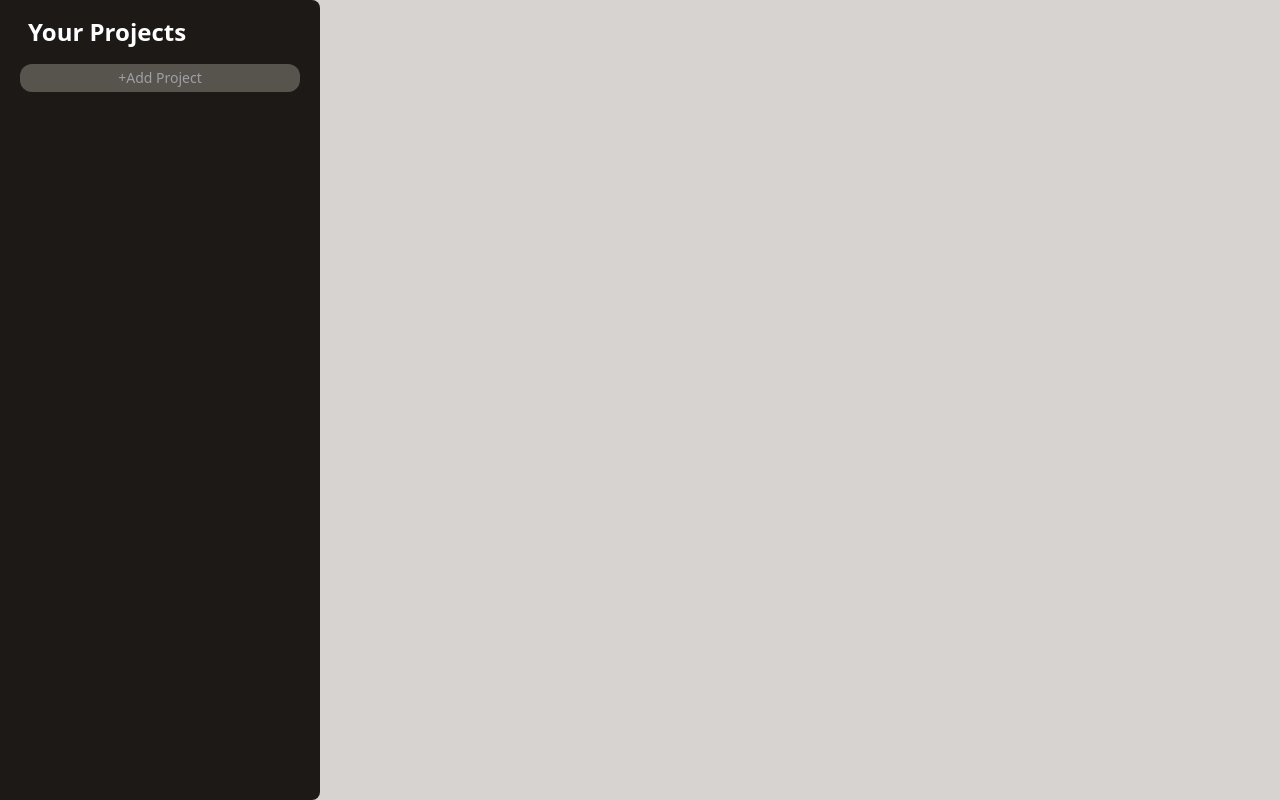
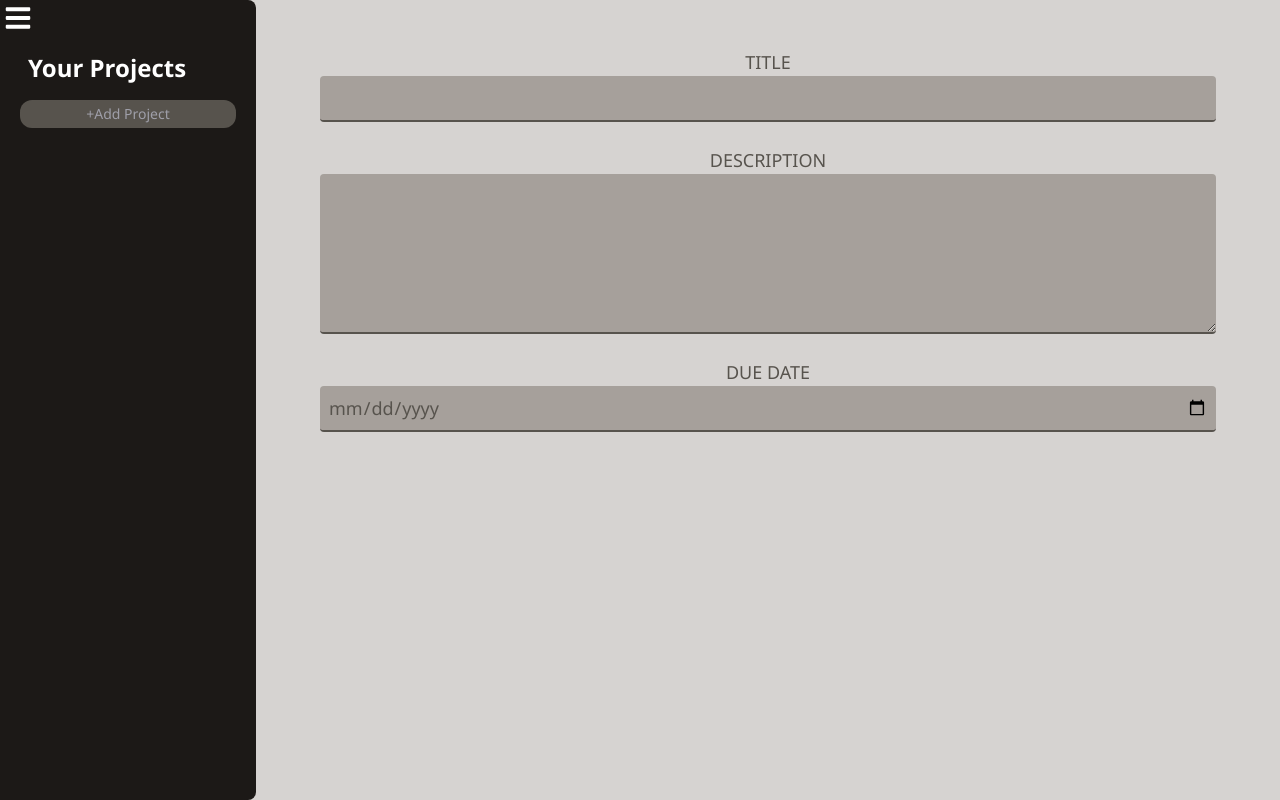
Before and after one commit to kielakjr/project-management-app, a React (Vite) app: page / in a window 1280 px wide. Built offline with nearby package versions, Linux system fonts and the light colour scheme.

Commit message:
Added option to hide sidebar and base for projectadder

```diff
--- a/package.json
+++ b/package.json
@@ -13,6 +13,7 @@
     "@tailwindcss/vite": "^4.1.17",
     "react": "^19.2.0",
     "react-dom": "^19.2.0",
+    "react-icons": "^5.5.0",
     "tailwindcss": "^4.1.17"
   },
   "devDependencies": {
--- a/src/App.jsx
+++ b/src/App.jsx
@@ -1,10 +1,12 @@
 import React from 'react'
 import Sidebar from './components/Sidebar'
+import ProjectAdder from './components/ProjectAdder'
 
 const App = () => {
   return (
-    <div>
+    <div className="flex flex-row" >
       <Sidebar />
+      <ProjectAdder />
     </div>
   )
 }
--- /dev/null
+++ b/src/components/ProjectAdder.jsx
@@ -0,0 +1,18 @@
+import React from 'react'
+
+const inputStyles = "bg-stone-400 border-b-2 rounded md:w-full max-w-4xl p-2 focus:outline-none focus:ring-2 focus:ring-stone-600 md:mx-auto mb-6";
+
+const ProjectAdder = () => {
+  return (
+    <div className='w-4/5 left-1/5 text-lg text-stone-600 flex flex-col p-4 md:p-12 md:items-center h-screen overflow-y-auto'>
+      <h1>TITLE</h1>
+      <input className={inputStyles}  type="text" />
+      <h1>DESCRIPTION</h1>
+      <textarea className={inputStyles + " h-40"}  type="text" />
+      <h1>DUE DATE</h1>
+      <input className={inputStyles}  type="date" />
+    </div>
+  )
+}
+
+export default ProjectAdder
--- a/src/components/Sidebar.jsx
+++ b/src/components/Sidebar.jsx
@@ -1,11 +1,22 @@
-import React from 'react'
+import React, { useState } from 'react'
+import { FaBars } from 'react-icons/fa'
 
 const Sidebar = () => {
+
+  const [isOpen, setIsOpen] = useState(true)
+
   return (
-    <div className="h-screen w-1/4 bg-stone-900 fixed rounded-r-lg flex flex-col">
-      <h1 className="text-white ml-3 text-2xl font-bold p-4">Your Projects</h1>
-      <button className="w-auto bg-stone-600 p-1 rounded-xl mx-5 text-sm text-zinc-400 cursor-pointer">+Add Project</button>
+    <>
+    <div className={`h-screen ${isOpen ? 'w-1/4 md:w-1/5' : 'w-auto'} bg-stone-900 rounded-r-lg flex flex-col sticky top-0 left-0`}>
+      <button className='cursor-pointer pr-2' onClick={ () => {setIsOpen(prev => !prev)}}><FaBars className="text-white size-7 my-1 ml-1"  /></button>
+      {isOpen &&
+        <>
+          <h1 className="text-white ml-3 text-2xl font-bold p-4">Your Projects</h1>
+          <button className="w-auto bg-stone-600 p-1 rounded-xl mx-5 text-sm text-zinc-400 cursor-pointer">+Add Project</button>
+        </>
+      }
     </div>
+    </>
   )
 }
 
--- a/src/index.css
+++ b/src/index.css
@@ -2,4 +2,6 @@
 
 body {
   @apply bg-stone-300;
+  overflow: hidden;
+  font-family: 'Segoe UI', Tahoma, Geneva, Verdana, sans-serif;
 }
```
Also changed, not shown: 1 other file (tests, documents, lock files or other folders).
